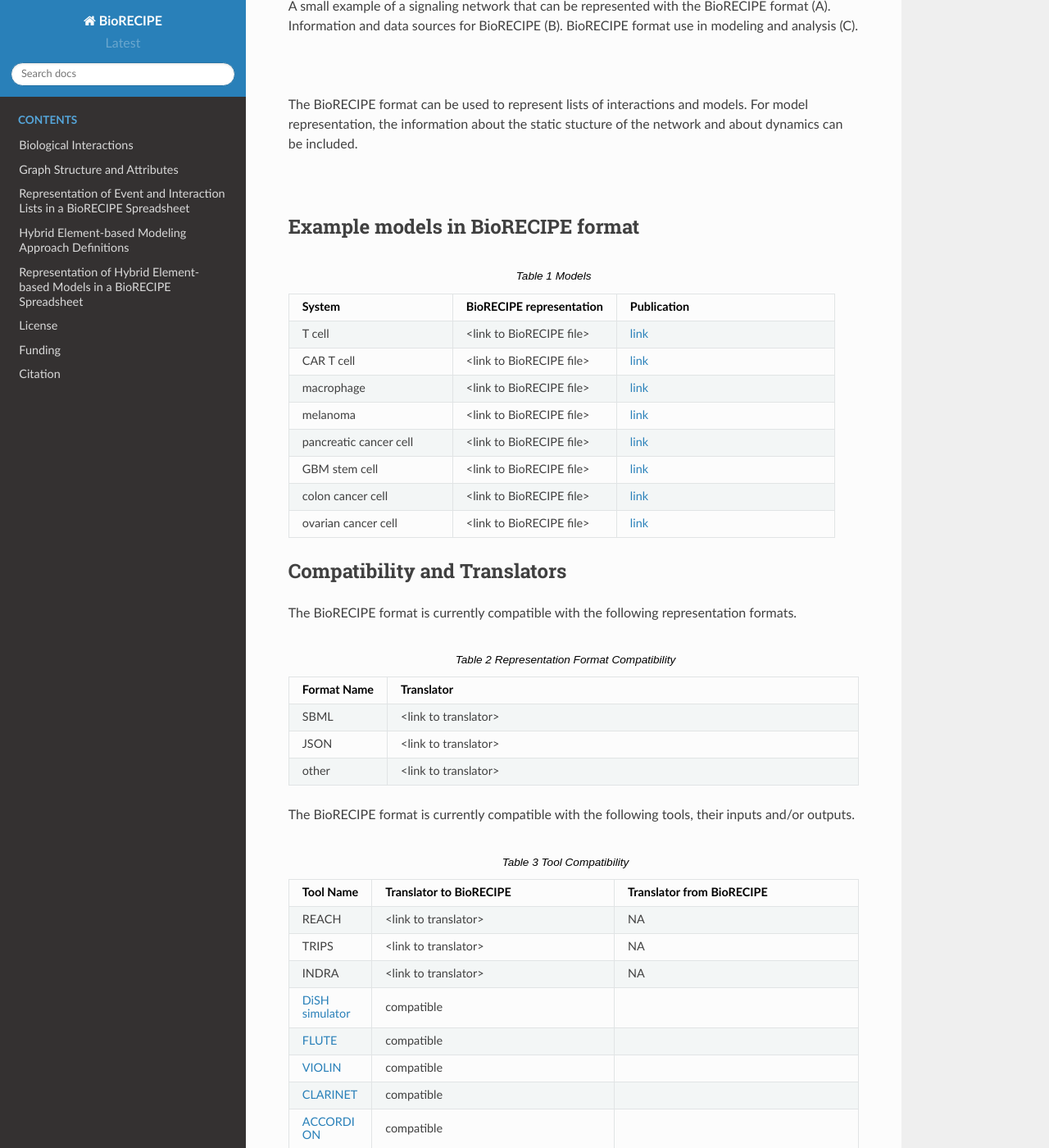
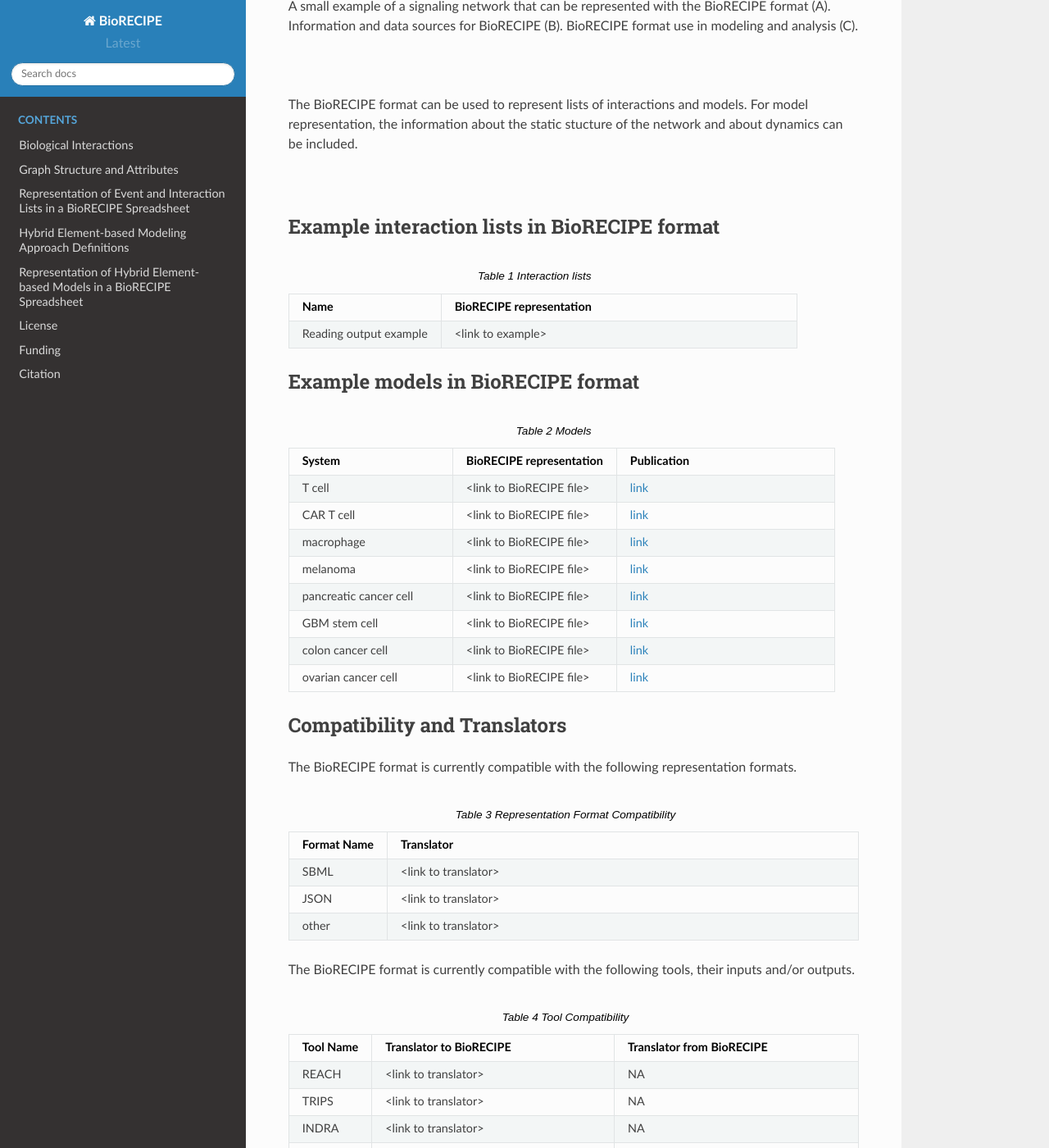
Before and after one commit to pitt-miskov-zivanov-lab/BioRECIPE, a Sphinx documentation site: the page built from docs/index.rst, in a window 1280 px wide and 1400 px high, scrolled down 840 px. Shown: the whole window at 82% size. Built offline with Sphinx 7.4.7 and the Read the Docs theme 2.0.0, drawn with Linux system fonts in a browser that asks for light colours.

Commit message:
Update index.rst

```diff
--- a/docs/index.rst
+++ b/docs/index.rst
@@ -21,6 +21,16 @@ A small example of a signaling network that can be represented with the BioRECIP
 The BioRECIPE format can be used to represent lists of interactions and models. For model representation, the information about the static stucture of the network and about dynamics can be included.
 
 |
+
+Example interaction lists in BioRECIPE format
+----------------------------------
+
+.. csv-table:: Interaction lists
+    :header: Name, BioRECIPE representation
+    :widths: 30, 70
+
+    Reading output example, <link to example>
+
 
 Example models in BioRECIPE format
 ----------------------------------
```
